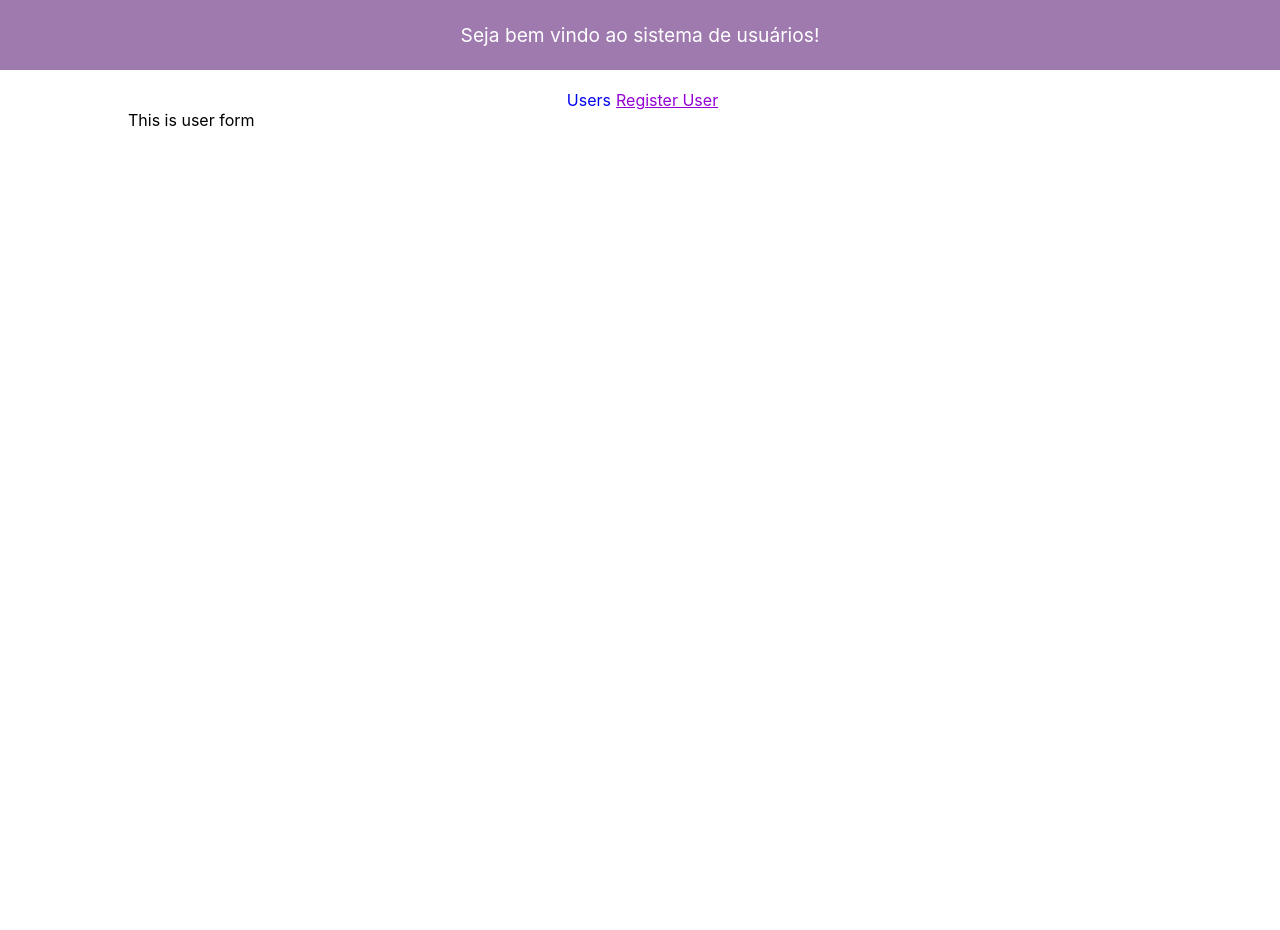
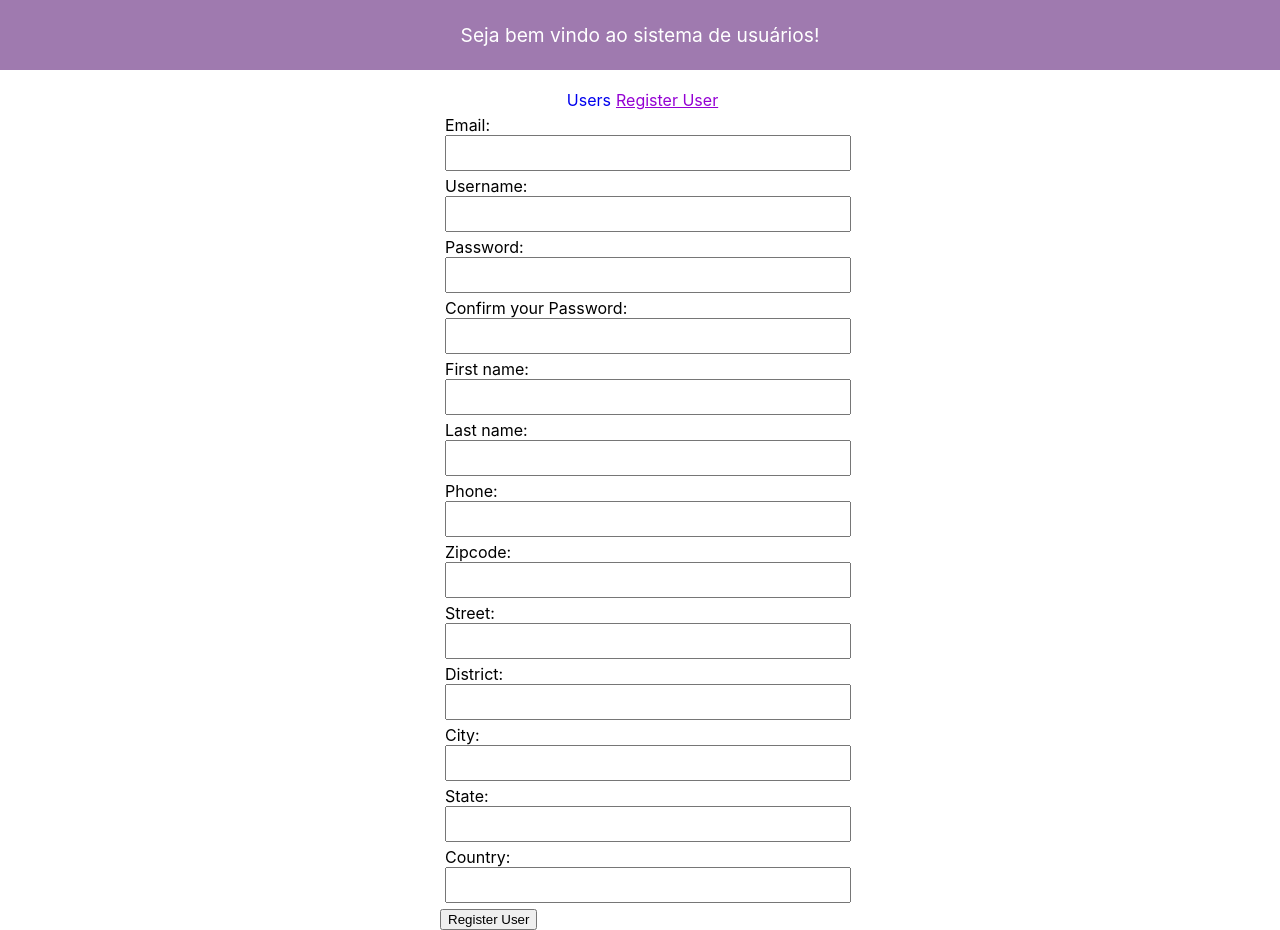
Before and after one commit to danellaclaudioluiz/crud_users_frontend, a React (Create React App) app: page /register in a window 1280 px wide. Before the commit the page ends 800 px from the top, so only its background shows below. Built offline with nearby package versions, Linux system fonts and the light colour scheme.

Commit message:
created input fields and structures

```diff
--- /dev/null
+++ b/src/components/Input/Index.ts
@@ -0,0 +1 @@
+export * from "./Input"
--- /dev/null
+++ b/src/components/Input/Input.tsx
@@ -0,0 +1,26 @@
+import { ChangeEvent } from "react";
+import Style from "./InputStyle.module.css";
+
+export interface IProps {
+  label: string;
+  type?: string;
+  value: string;
+  onChange: (e: ChangeEvent<HTMLInputElement>) => void;
+}
+
+export const Input = (props: IProps) => {
+  const { label, type, value, onChange } = props;
+  return (
+    <div className={Style.container}>
+      <label>{label}: </label>
+      <div>
+        <input
+          type={type}
+          value={value}
+          className={Style.input}
+          onChange={onChange}
+        />
+      </div>
+    </div>
+  );
+};
--- /dev/null
+++ b/src/components/Input/InputStyle.module.css
@@ -0,0 +1,9 @@
+.container {
+  margin: 5px 5px;
+}
+
+.input{
+  width: 100%;
+  height: 30px;
+  padding-left: 10px;
+}
--- a/src/module/User/UserForm.tsx
+++ b/src/module/User/UserForm.tsx
@@ -1,7 +1,136 @@
+import { ChangeEvent, useState } from "react";
+import { Input } from "../../components/Input/Index";
+import Style from "./UserFormStyle.module.css";
+
 const UserForm = () => {
+  const [userName, setUserName] = useState("");
+  const [email, setEmail] = useState("");
+  const [password, setPassword] = useState("");
+  const [password2, setPassword2] = useState("");
+  const [firstName, setFirstName] = useState("");
+  const [lastName, setLastName] = useState("");
+  const [phone, setPhone] = useState("");
+  const [zipcode, setZipcode] = useState("");
+  const [street, setStreet] = useState("");
+  const [district, setDistrict] = useState("");
+  const [city, setCity] = useState("");
+  const [state, setState] = useState("");
+  const [country, setCountry] = useState("");
+
   return (
-    <div>This is user form</div>
-  )
-}
+    <div className={Style.container}>
+      <form className={Style.form}>
+        <Input
+          onChange={(e: ChangeEvent<HTMLInputElement>) => {
+            setEmail(e.target.value);
+          }}
+          value={email}
+          label="Email"
+          type="email"
+        />
+        <Input
+          onChange={(e: ChangeEvent<HTMLInputElement>) => {
+            setUserName(e.target.value);
+          }}
+          value={userName}
+          label="Username"
+          type="text"
+        />
+        <Input
+          onChange={(e: ChangeEvent<HTMLInputElement>) => {
+            setPassword(e.target.value);
+          }}
+          value={password}
+          label="Password"
+          type="password"
+        />
+        <Input
+          onChange={(e: ChangeEvent<HTMLInputElement>) => {
+            setPassword2(e.target.value);
+          }}
+          value={password2}
+          label="Confirm your Password"
+          type="password"
+        />
+        <Input
+          onChange={(e: ChangeEvent<HTMLInputElement>) => {
+            setFirstName(e.target.value);
+          }}
+          value={firstName}
+          label="First name"
+          type="text"
+        />
+        <Input
+          onChange={(e: ChangeEvent<HTMLInputElement>) => {
+            setLastName(e.target.value);
+          }}
+          value={lastName}
+          label="Last name"
+          type="text"
+        />
+        <Input
+          onChange={(e: ChangeEvent<HTMLInputElement>) => {
+            setPhone(e.target.value);
+          }}
+          value={phone}
+          label="Phone"
+          type="text"
+        />
+        <Input
+          onChange={(e: ChangeEvent<HTMLInputElement>) => {
+            setZipcode(e.target.value);
+          }}
+          value={zipcode}
+          label="Zipcode"
+          type="text"
+        />
+        <Input
+          onChange={(e: ChangeEvent<HTMLInputElement>) => {
+            setStreet(e.target.value);
+          }}
+          value={street}
+          label="Street"
+          type="text"
+        />
+        <Input
+          onChange={(e: ChangeEvent<HTMLInputElement>) => {
+            setDistrict(e.target.value);
+          }}
+          value={district}
+          label="District"
+          type="text"
+        />
+        <Input
+          onChange={(e: ChangeEvent<HTMLInputElement>) => {
+            setCity(e.target.value);
+          }}
+          value={city}
+          label="City"
+          type="text"
+        />
+        <Input
+          onChange={(e: ChangeEvent<HTMLInputElement>) => {
+            setState(e.target.value);
+          }}
+          value={state}
+          label="State"
+          type="text"
+        />
+        <Input
+          onChange={(e: ChangeEvent<HTMLInputElement>) => {
+            setCountry(e.target.value);
+          }}
+          value={country}
+          label="Country"
+          type="text"
+        />
 
-export default UserForm
+        <div>
+          <input type="submit" value="Register User" />
+        </div>
+      </form>
+    </div>
+  );
+};
+
+export default UserForm;
--- /dev/null
+++ b/src/module/User/UserFormStyle.module.css
@@ -0,0 +1,8 @@
+.container {
+  display: flex;
+  justify-content: center;
+}
+
+.form{
+  width: 400px;
+}
--- a/src/service/ApiConfig.ts
+++ b/src/service/ApiConfig.ts
@@ -4,4 +4,4 @@ const ApiConfig = {
   user: `${baseUrl}users`
 }
 
-export default ApiConfig
+export default ApiConfig;
```
